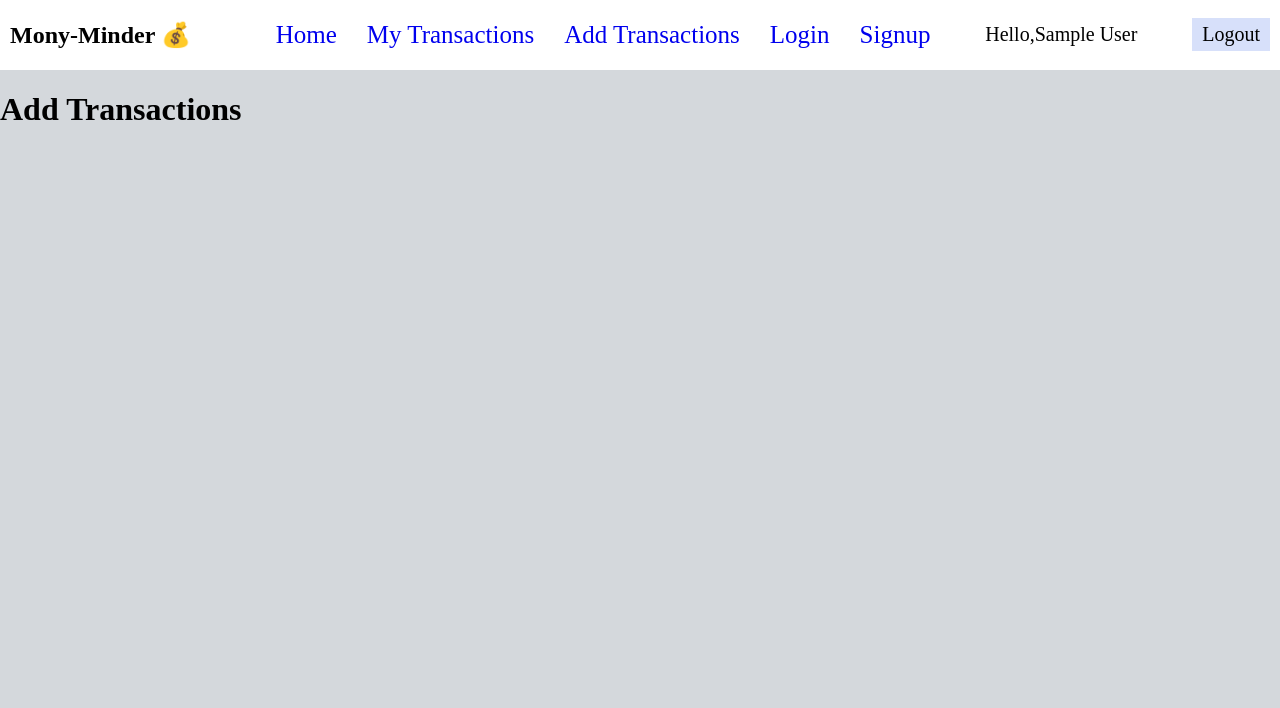
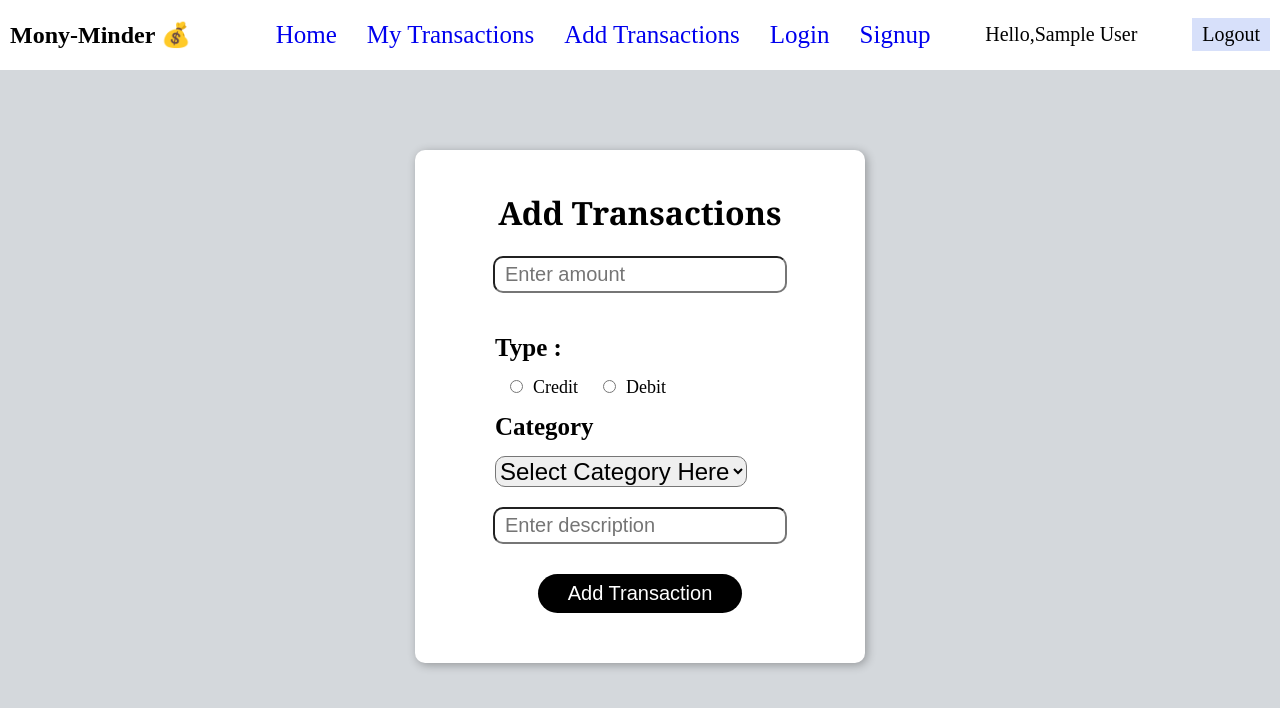
Before and after one commit to shitalwarkhade89/money-minder, a React app in the folder client/: page /addtransactions in a window 1280 px wide. Built offline with nearby package versions, Linux system fonts and the light colour scheme; sample sign-in values are in the browser's storage.

Commit message:
feat: create add transaction form ushin post transaction api

```diff
--- a/client/src/views/AddTransaction/AddTransaction.css
+++ b/client/src/views/AddTransaction/AddTransaction.css
@@ -0,0 +1,56 @@
+.form{
+    /* border: 1px solid  #ccc;
+    width: 550px;
+    height: 300px; */
+    width: 350px;
+    background-color: white;
+    margin: 80px auto;
+    padding: 20px 50px;
+    border-radius: 10px;
+    box-shadow: 2px 2px 10px rgba(0, 0, 0, 0.3);
+}
+.heading{
+    text-align: center;
+    font-family: Georgia, 'Times New Roman', Times, serif;
+}
+.input-box{
+    display:block;
+    margin: 5px auto;
+    border-radius: 10px;
+    font-size: 20px;
+}
+.label{
+  font-size: 25px;
+margin: 50px 30px ;
+  font-weight: 600;
+
+
+}
+.label-credit{
+    margin-right: 20px;
+    font-size: 18px;
+}
+.radio-btn-cont{
+   margin: 15px 40px;
+
+}
+.select-category{
+   margin: 15px 30px;
+    border-radius: 10px;
+    font-size: 24px;
+}
+.add-btn-cont{
+
+}
+
+.btn-add-transaction{
+    font-size: 20px;
+    display: block;
+    margin: 30px auto;
+    padding: 8px 30px;
+    background-color: black;
+    color: white;
+    border-radius: 20px;
+    border: none;
+    cursor: pointer;
+}
--- a/client/src/views/AddTransaction/AddTransaction.js
+++ b/client/src/views/AddTransaction/AddTransaction.js
@@ -1,18 +1,139 @@
-import { useEffect } from "react";
+import { useState, useEffect } from "react";
 import Auth from "../../utils/Auth";
 import Navbar from "../../components/Navbar/Navbar";
-function AddTransaction () {
+import axios from 'axios';
+import './AddTransaction.css';
+import showToast from 'crunchy-toast';
+
+
+function AddTransaction() {
+    const [amount, setAmount] = useState("");
+    const [type, setType] = useState("");
+    const [category, setCategory] = useState("");
+    const [description, setdescription] = useState("");
+
+    const addtransactions = async () => {
+        const userStorage = JSON.parse(localStorage.getItem('user'));
+
+
+        const response = await axios.post('/api/v2/transactions', {
+            user: userStorage?._id,
+            amount: amount,
+            type: type,
+            description: description,
+            category: category
+        })
+
+        showToast(response?.data?.message,'success',3000);
+
+        if (response?.data?.success) {
+            window.location.href = '/mytransactions';
+        }
+    }
+
+
+
+
 
     useEffect(() => {
         Auth();
-    },[])
-    return(
+    }, [])
+    return (
         <>
-       <div>
-       <Navbar/>
-        <h1>Add Transactions</h1>
-       </div>
-       </>
+            <Navbar />
+
+            <div className="form-main-cont">
+
+                <form className="form">
+                <h1 className="heading">Add Transactions</h1>
+                    <input
+                        type="number"
+                        placeholder="Enter amount"
+                        className="input-box"
+                        value={amount}
+                        onChange={(e) => {
+                            setAmount(e.target.value)
+                        }}
+                    />
+                    <br/><br/>
+
+                    <div>
+                        <label htmlFor="type" className="label">Type :</label>
+                        <br/>
+                        <div className="radio-btn">
+                            <div className="radio-btn-cont">
+                                <input
+                                    type="radio"
+                                    className="gender"
+                                    value="credit"
+                                    checked={type === "credit"}
+                                    onChange={(e) => {
+                                        if (e.target.checked) {
+                                            setType(e.target.value)
+                                        }
+                                    }}
+                                />
+                                <label className="label-credit">Credit</label>
+
+                                <input
+                                    type="radio"
+                                    className="gender"
+                                    value="debit"
+                                    checked={type === "debit"}
+                                    onChange={(e) => {
+                                        if (e.target.checked) {
+                                            setType(e.target.value)
+                                        }
+                                    }}
+                                />
+                                <label className="label-credit">Debit</label>
+                            </div>
+                        </div>
+
+                    </div>
+                    <div>
+                        <label htmlFor="category" className="label"> Category</label> <br />
+
+                        <select className="select-category"
+                            value={category}
+                            onChange={(e) => {
+                                setCategory(e.target.value)
+                            }}
+                        >
+                            <option>
+                                Select Category Here
+                            </option>
+                            <option value="food">Food</option>
+                            <option value="shopping">Shopping</option>
+                            <option value="entertainment">Entertainment</option>
+                            <option value="rent">Rent</option>
+                            <option value="education">Education</option>
+                            <option value="travel">Travel</option>
+                            <option value="salary">Salary</option>
+                            <option value="freelancing">Freelancing</option>
+                            <option value="other">Other</option>
+                        </select>
+                    </div>
+
+                    <input
+                        type="text"
+                        placeholder="Enter description"
+                        className="input-box"
+                        value={description}
+                        onChange={(e) => {
+                            setdescription(e.target.value)
+                        }}
+                    />
+                    <div className=" add-btn-cont">
+                        <button className="btn-add-transaction" onClick={addtransactions}>
+                            Add Transaction
+                        </button>
+                    </div>
+
+                </form>
+
+            </div>
+        </>
     )
 }
 export default AddTransaction;
--- a/client/src/views/Login/Login.css
+++ b/client/src/views/Login/Login.css
@@ -6,3 +6,14 @@
    border-radius: 10px;
    box-shadow: 0 0 10px 0 rgb(84, 83, 83) ;
 }
+.login-btn{
+    font-size: 20px;
+    display: block;
+    margin: 30px auto;
+    padding: 8px 30px;
+    background-color: black;
+    color: white;
+    border-radius: 20px;
+    border: none;
+    cursor: pointer;
+}
--- a/server/index.js
+++ b/server/index.js
@@ -3,7 +3,7 @@ import mongoose from 'mongoose';
 import dotenv from 'dotenv';
 dotenv.config();
 import { getApiHealth } from './controllers/health.js';
-import{postApiTransaction ,getApiTransaction ,getApiTransactionById ,getTransactionByUserId , updateTransactionById ,deleteUserTrandactionById} from "./controllers/transaction.js";
+import{postApiTransaction ,getApiTransaction ,getApiTransactionById ,getTransactionByUserId , updateTransactionById ,deleteUserTrandactionById ,postApiTransactionv2} from "./controllers/transaction.js";
 import{postApiSingup ,postApiLogin} from "./controllers/user.js";
 const app = express();
 app.use(express.json());
@@ -19,6 +19,8 @@ connection();
 app.get('/api/health',getApiHealth );
 
 app.post('/api/v1/transactions',postApiTransaction );
+
+app.post('/api/v2/transactions',postApiTransactionv2);
 
 app.get('/api/v1/transactions',getApiTransaction);
 
--- a/server/models/Transaction.js
+++ b/server/models/Transaction.js
@@ -7,7 +7,7 @@ const transactionSchema = new Schema({
   },
 amount: {
    type: Number,
-   requireed: true
+   required: true
 },
 type:{
    type:String,
@@ -19,7 +19,7 @@ type: String
 },
 category:{
    type:String,
-   enum:['food','entertainment','rent','travel','education','other'],
+   enum:['food','entertainment','rent','travel','education','salary','other'],
    default: 'other'
 }
 },{
```
Also changed, not shown: server/controllers/transaction.js (+36 -1 lines), client/src/views/AddTransaction/TransactionImg.png (added).
